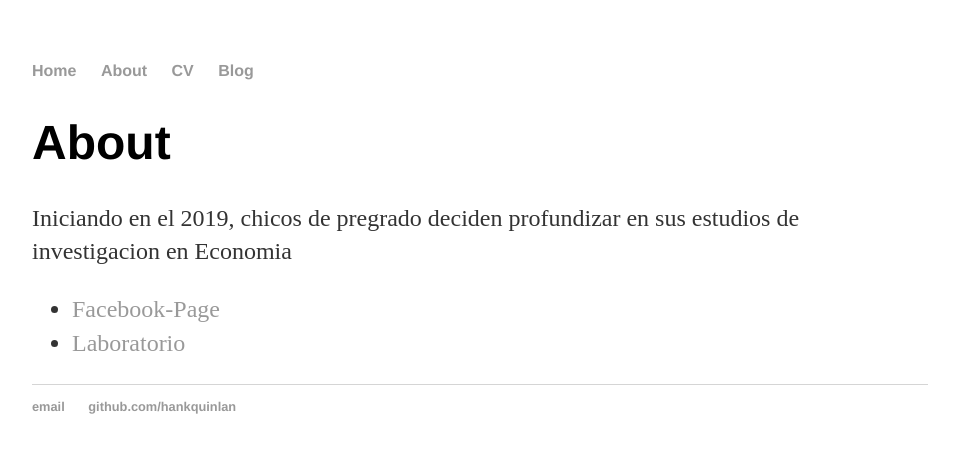
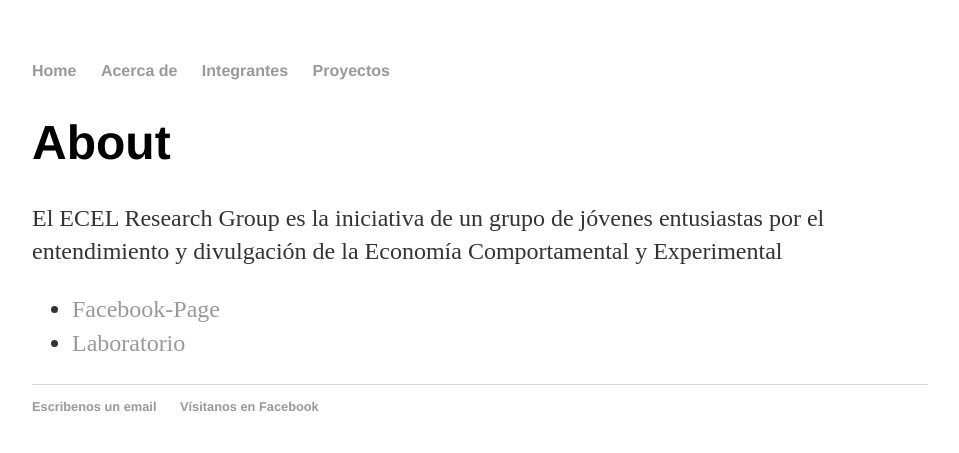
Before and after one commit to Crillboy314/Crillboy314.github.io, a Jekyll site: the page built from about/index.html, in a window 1280 px wide. Shown: the top 453 px of the page, without its empty margins (160-1119 px from the left). Built offline with Jekyll 4.4.1, drawn with Linux system fonts in a browser that asks for light colours.

Commit message:
some changes

```diff
--- a/_layouts/default.html
+++ b/_layouts/default.html
@@ -12,9 +12,9 @@
     <nav>
 <ul>
 <li><a href="/">Home</a></li>
-<li><a href="/about">About</a></li>
-<li><a href="/cv">CV</a></li>
-<li><a href="/blog">Blog</a></li>
+<li><a href="/about">Acerca de</a></li>
+<li><a href="/cv">Integrantes</a></li>
+<li><a href="/blog">Proyectos</a></li>
 </ul>
     </nav>
 <div class="container">
@@ -25,8 +25,8 @@
 
   <footer>
    <ul>
-   <li><a href="mailto:hankquinlanhub@gmail.com">email</a></li>
-   <li><a href="https://github.com/hankquinlan">github.com/hankquinlan</a></li>
+   <li><a href="mailto:ecelresearchgroup@gmail.com">Escribenos un email</a></li>
+   <li><a href="https://www.facebook.com/ECELRG">Vísitanos en Facebook</a></li>
    </ul>
   </footer>
   </body>
--- a/about/index.html
+++ b/about/index.html
@@ -5,8 +5,8 @@ title: About ECEL RG
 
 		<div class="about">
 			<h1>About</h1>
-			<p>Iniciando en el 2019, chicos de pregrado deciden profundizar en sus
-				estudios de investigacion en Economia
+			<p>El ECEL Research Group es la iniciativa de un grupo de jóvenes
+				entusiastas por el entendimiento y divulgación de la Economía Comportamental y Experimental
 			</p>
 
 			<ul class="contacts">
```
Also changed, not shown: blog/index.html (line endings or trailing spaces).
